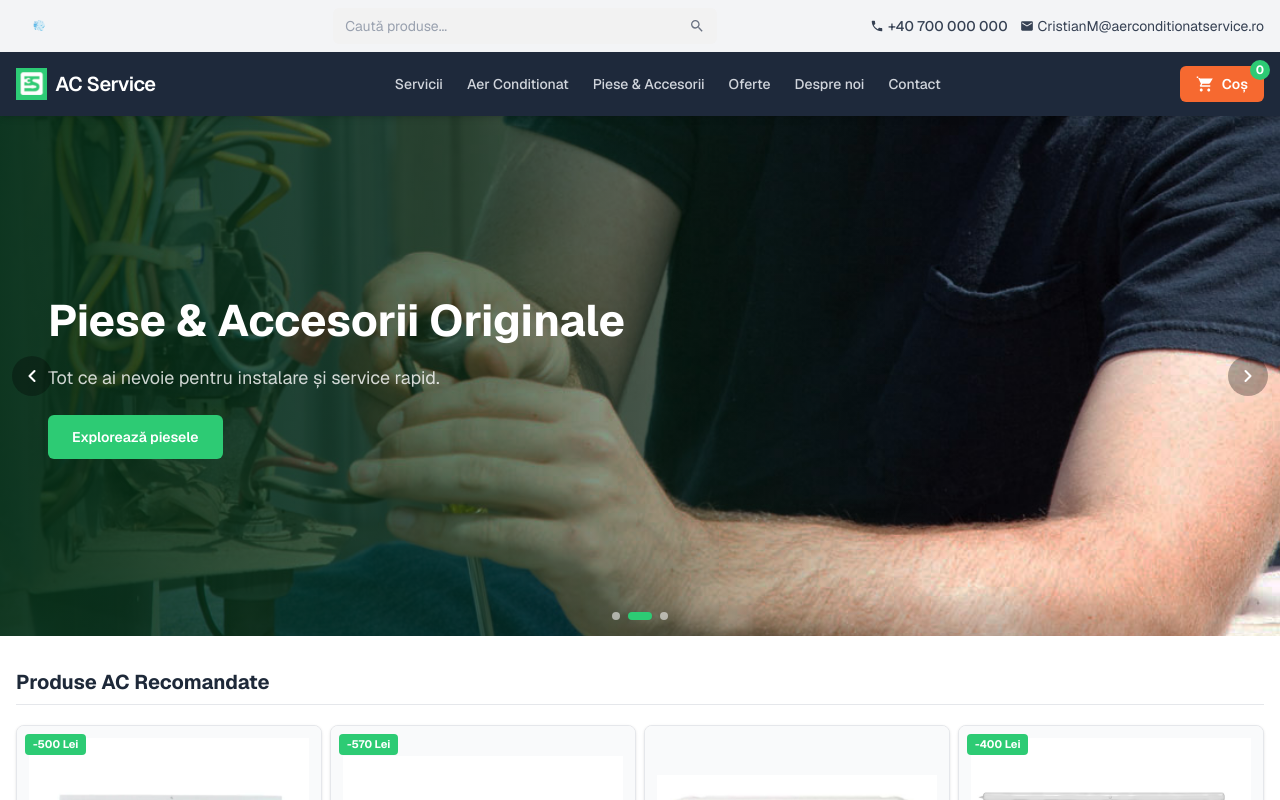
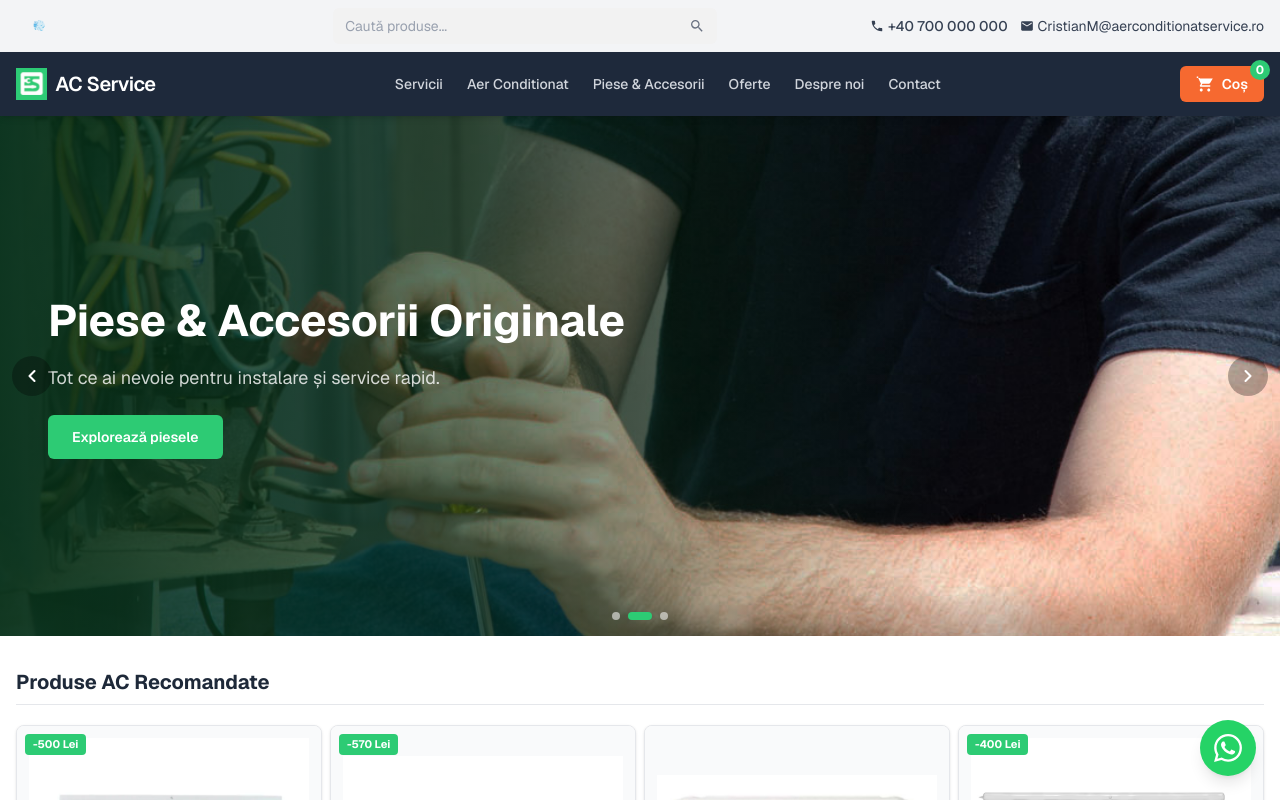
Before and after one commit to nefa/ac-store, a Next.js app: page / in a window 1280 px wide. Shown: the top 800 px of the page. Built offline with nearby package versions, Linux system fonts and the light colour scheme.

Commit message:
add whatsapp button link

```diff
--- a/app/layout.tsx
+++ b/app/layout.tsx
@@ -3,6 +3,7 @@
 import "./globals.css";
 import Header from "@/components/Header";
 import Footer from "@/components/Footer";
+import WhatsAppButton from "@/components/WhatsAppButton";
 
 const geistSans = Geist({
   variable: "--font-geist-sans",
@@ -43,6 +44,7 @@
         <Header />
         <main className="flex-1">{children}</main>
         <Footer />
+        <WhatsAppButton />
       </body>
     </html>
   );
--- /dev/null
+++ b/components/WhatsAppButton.tsx
@@ -0,0 +1,23 @@
+const phoneNr = 40700000000;
+const whatsappUrl = `https://api.whatsapp.com/send?phone=${phoneNr}`;
+export default function WhatsAppButton() {
+  return (
+    <a
+      href={whatsappUrl}
+      target="_blank"
+      rel="noopener noreferrer"
+      aria-label="Contactează-ne pe WhatsApp"
+      className="fixed bottom-6 right-6 z-50 w-14 h-14 bg-[#25d366] hover:bg-[#1ebe5d] transition-colors rounded-full flex items-center justify-center shadow-lg"
+    >
+      <WhatsAppIcon />
+    </a>
+  );
+}
+
+function WhatsAppIcon() {
+  return (
+    <svg width="28" height="28" viewBox="0 0 24 24" fill="white">
+      <path d="M17.472 14.382c-.297-.149-1.758-.867-2.03-.967-.273-.099-.471-.148-.67.15-.197.297-.767.966-.94 1.164-.173.199-.347.223-.644.075-.297-.15-1.255-.463-2.39-1.475-.883-.788-1.48-1.761-1.653-2.059-.173-.297-.018-.458.13-.606.134-.133.298-.347.446-.52.149-.174.198-.298.298-.497.099-.198.05-.371-.025-.52-.075-.149-.669-1.612-.916-2.207-.242-.579-.487-.5-.669-.51-.173-.008-.371-.01-.57-.01-.198 0-.52.074-.792.372-.272.297-1.04 1.016-1.04 2.479 0 1.462 1.065 2.875 1.213 3.074.149.198 2.096 3.2 5.077 4.487.709.306 1.262.489 1.694.625.712.227 1.36.195 1.871.118.571-.085 1.758-.719 2.006-1.413.248-.694.248-1.289.173-1.413-.074-.124-.272-.198-.57-.347m-5.421 7.403h-.004a9.87 9.87 0 01-5.031-1.378l-.361-.214-3.741.982.998-3.648-.235-.374a9.86 9.86 0 01-1.51-5.26c.001-5.45 4.436-9.884 9.888-9.884 2.64 0 5.122 1.03 6.988 2.898a9.825 9.825 0 012.893 6.994c-.003 5.45-4.437 9.884-9.885 9.884m8.413-18.297A11.815 11.815 0 0012.05 0C5.495 0 .16 5.335.157 11.892c0 2.096.547 4.142 1.588 5.945L.057 24l6.305-1.654a11.882 11.882 0 005.683 1.448h.005c6.554 0 11.89-5.335 11.893-11.893a11.821 11.821 0 00-3.48-8.413z" />
+    </svg>
+  );
+}
```
